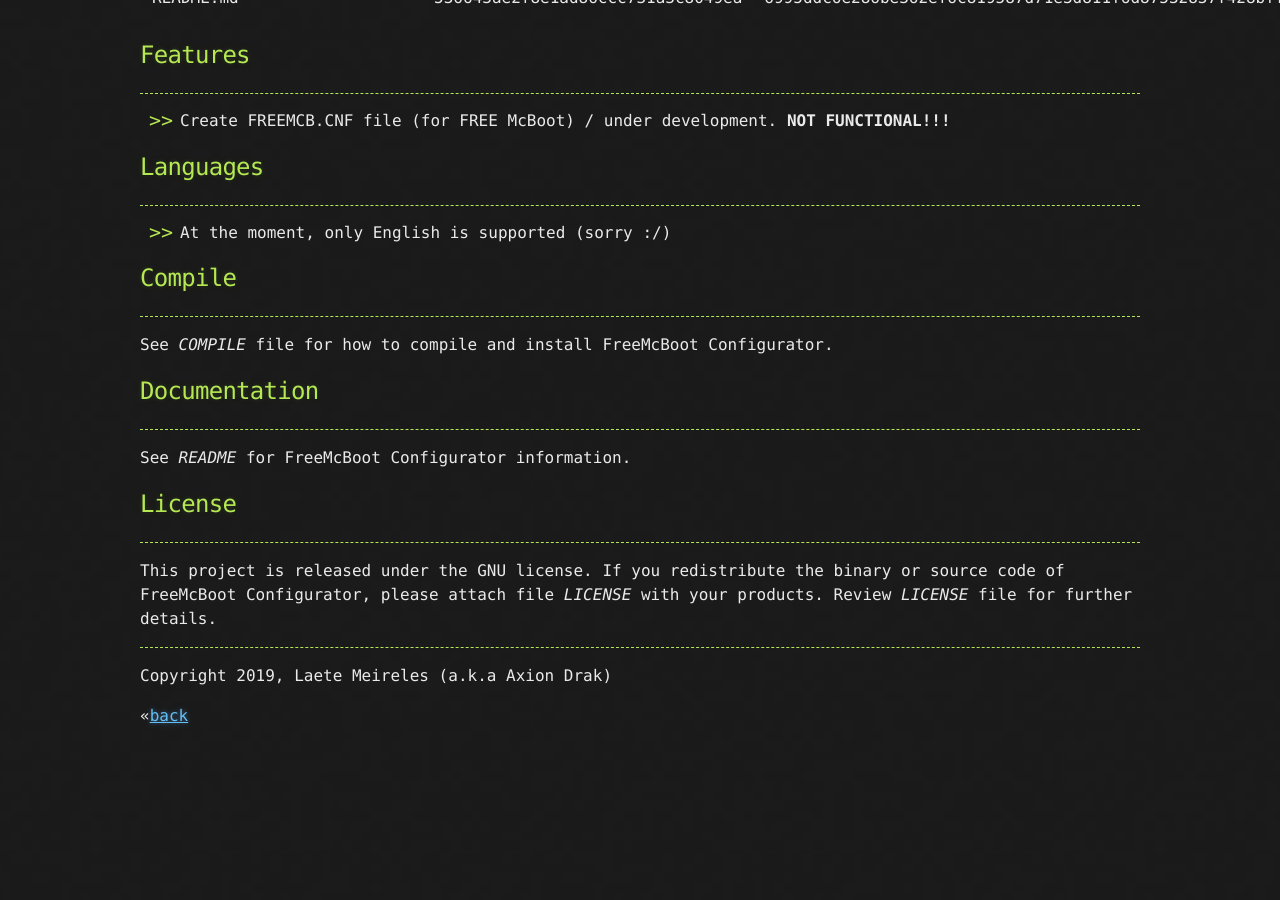
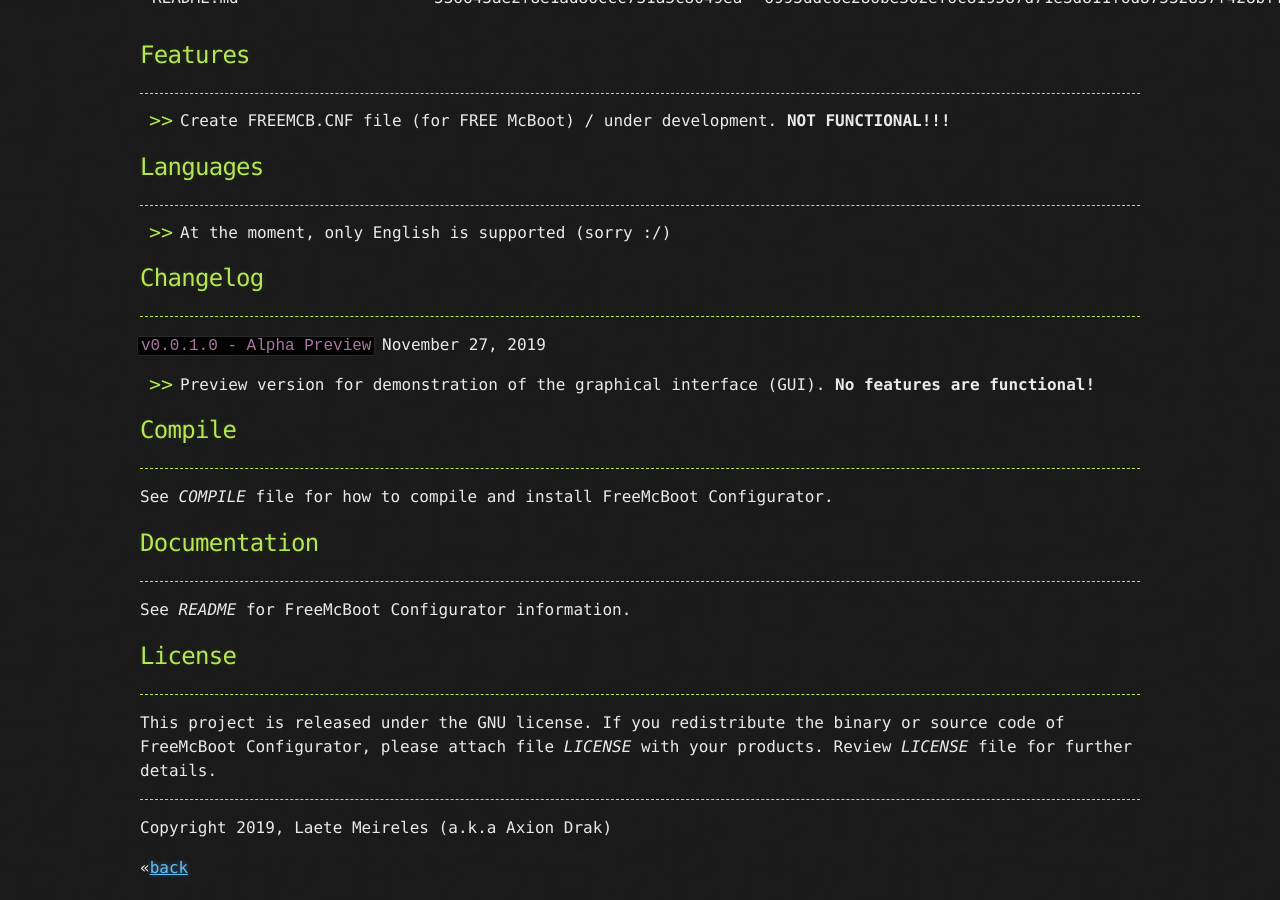
Before and after one commit to AxionDrak/axiondrak.github.io, a Jekyll site: the page built from free-mcb.md, in a window 1280 px wide and 900 px high, scrolled down 1808 px. Built offline with Jekyll 4.4.1, drawn with Linux system fonts in a browser that asks for light colours; our own code applies the rules of GitHub Pages for plain Markdown files; before the commit the page ends 2556 px from its top, so only the background shows below that.

Commit message:
Update free-mcb.md

```diff
--- a/free-mcb.md
+++ b/free-mcb.md
@@ -46,6 +46,12 @@ Use the table below to ensure that downloaded files do not change. These values
 * * *
 * At the moment, only English is supported (sorry :/)
 
+## Changelog
+* * *
+`v0.0.1.0 - Alpha Preview`
+November 27, 2019
+* Preview version for demonstration of the graphical interface (GUI). **No features are functional!**
+
 ## Compile
 * * *
 See _COMPILE_ file for how to compile and install FreeMcBoot Configurator.
```
